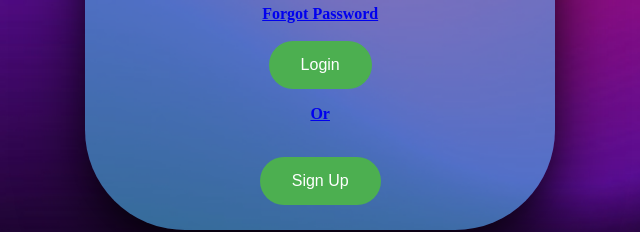
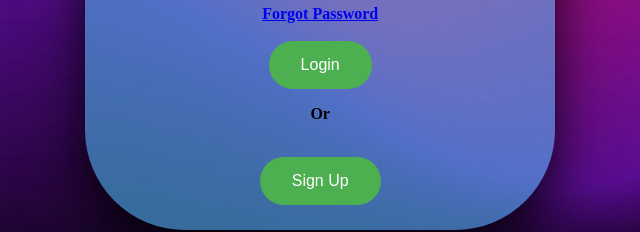
Before and after one commit to Abhichaurasiya/elibrary, a plain HTML site: page log.html in a window 1280 px wide. Shown: the part 564-796 px from the top of the page, 340-980 px from the left. Drawn offline with Linux system fonts and the light colour scheme.

Commit message:
Update log.html

```diff
--- a/log.html
+++ b/log.html
@@ -86,8 +86,8 @@
       <a href="forgot.html" class="forgot"><b>Forgot Password</b></a>
       <br><br>
     </form>
-    <a href="home.html"><button type=" submit" name="button" class="button">Login</button><br>
-      <p><b>Or</b></p><br></a>
+    <a href="home.html"><button type=" submit" name="button" class="button">Login</button><br></a>
+      <p><b>Or</b></p><br>
     <a href="signup.html"><button type="button" name="button" class="button">Sign Up</button></a>
 
 
```
